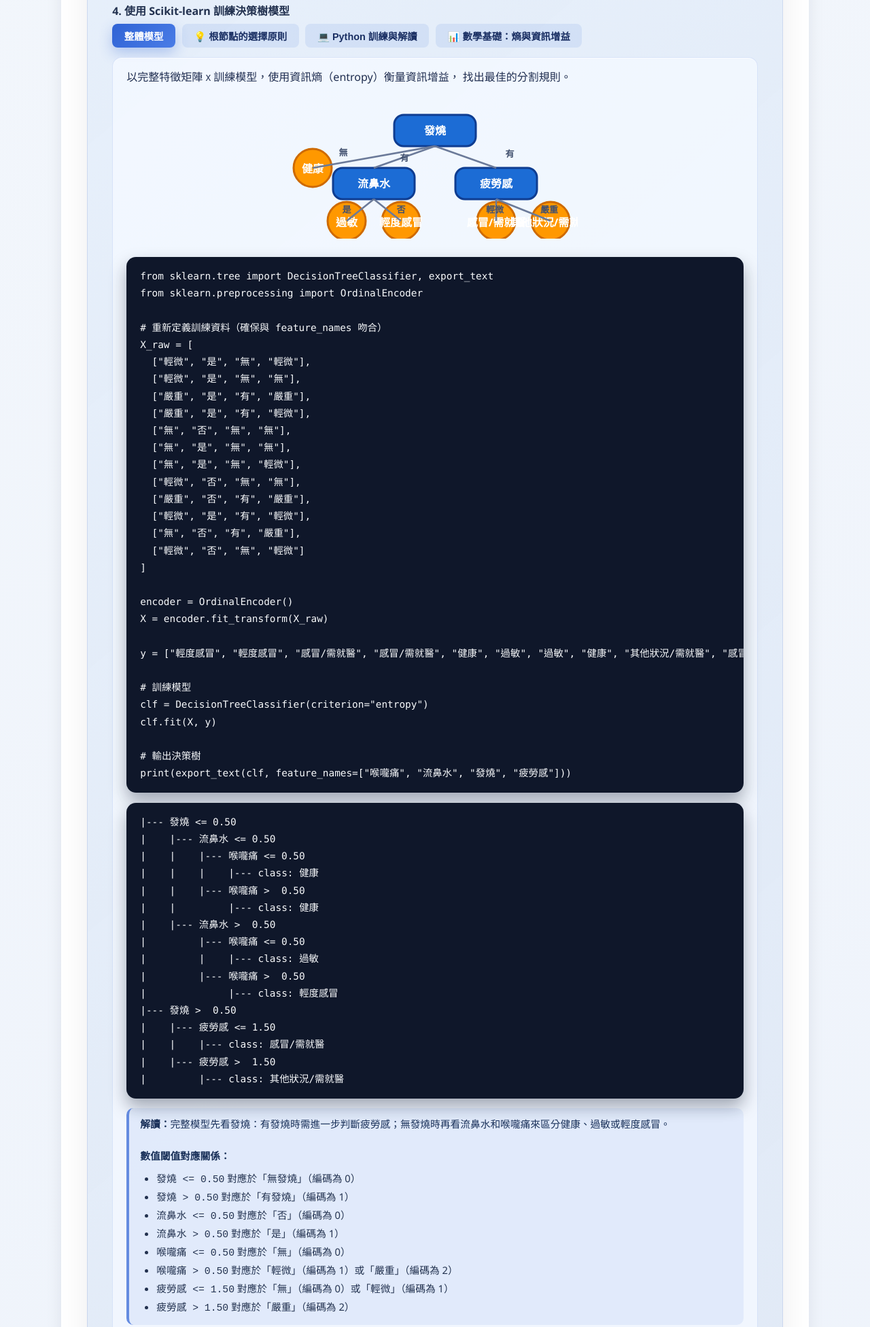
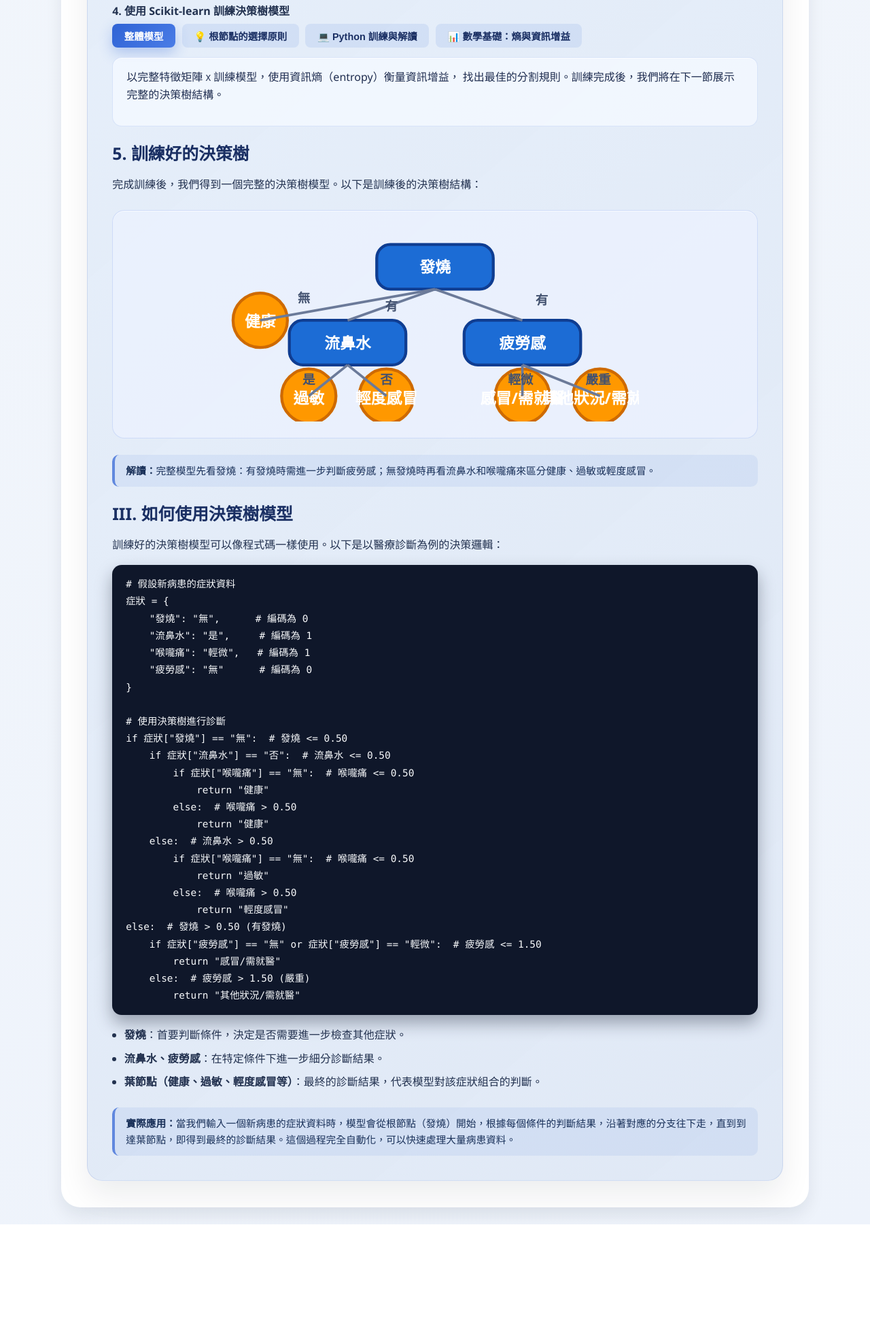
Before and after one commit to jbuduoo/cursor20251102, a plain HTML site: page game/decision-tree/decision-tree.html in a window 1280 px wide. Shown: the part 3516-5468 px from the top of the page at 68% size. After the commit the page ends 5317 px from the top, so only its background shows below. Drawn offline with nearby package versions, Linux system fonts and the light colour scheme.

Commit message:
Update Section 5 spacing and Section III with medical diagnosis example

```diff
--- a/game/decision-tree/decision-tree.html
+++ b/game/decision-tree/decision-tree.html
@@ -973,122 +973,8 @@ for i, feature_name in enumerate(["喉嚨痛", "流鼻水", "發燒", "疲勞感
               <div class="tab-pane active" id="tab-overall">
                 <p>
                   以完整特徵矩陣 <code>X</code> 訓練模型，使用資訊熵（entropy）衡量資訊增益，
-                  找出最佳的分割規則。
+                  找出最佳的分割規則。訓練完成後，我們將在下一節展示完整的決策樹結構。
                 </p>
-                <div class="tab-diagram">
-                  <svg viewBox="0 0 420 200" role="img" aria-label="醫療診斷決策樹">
-                    <defs>
-                      <style>
-                        .node-box { fill:#1c6cd5; stroke:#0f3d91; stroke-width:3; rx:14; ry:14; }
-                        .node-circle { fill:#ff9800; stroke:#ce6a00; stroke-width:3; }
-                        .node-text { font-family:"Segoe UI","Noto Sans TC",sans-serif; font-size:16px; fill:#ffffff; font-weight:600; }
-                        .edge-text { font-family:"Segoe UI","Noto Sans TC",sans-serif; font-size:13px; fill:#42516f; font-weight:600; }
-                        .connector { stroke:#6b7a99; stroke-width:2.6; }
-                      </style>
-                    </defs>
-                    <rect class="node-box" x="150" y="18" width="120" height="46"></rect>
-                    <text class="node-text" x="210" y="47" text-anchor="middle">發燒</text>
-
-                    <rect class="node-box" x="60" y="96" width="120" height="46"></rect>
-                    <text class="node-text" x="120" y="125" text-anchor="middle">流鼻水</text>
-
-                    <rect class="node-box" x="240" y="96" width="120" height="46"></rect>
-                    <text class="node-text" x="300" y="125" text-anchor="middle">疲勞感</text>
-
-                    <circle class="node-circle" cx="30" cy="96" r="28"></circle>
-                    <text class="node-text" x="30" y="103" text-anchor="middle">健康</text>
-
-                    <circle class="node-circle" cx="80" cy="174" r="28"></circle>
-                    <text class="node-text" x="80" y="182" text-anchor="middle">過敏</text>
-
-                    <circle class="node-circle" cx="160" cy="174" r="28"></circle>
-                    <text class="node-text" x="160" y="182" text-anchor="middle">輕度感冒</text>
-
-                    <circle class="node-circle" cx="300" cy="174" r="28"></circle>
-                    <text class="node-text" x="300" y="182" text-anchor="middle">感冒/需就醫</text>
-
-                    <circle class="node-circle" cx="380" cy="174" r="28"></circle>
-                    <text class="node-text" x="380" y="182" text-anchor="middle">其他狀況/需就醫</text>
-
-                    <line class="connector" x1="210" y1="64" x2="120" y2="96"></line>
-                    <line class="connector" x1="210" y1="64" x2="300" y2="96"></line>
-                    <line class="connector" x1="210" y1="64" x2="30" y2="96"></line>
-
-                    <line class="connector" x1="120" y1="142" x2="80" y2="174"></line>
-                    <line class="connector" x1="120" y1="142" x2="160" y2="174"></line>
-                    <line class="connector" x1="300" y1="142" x2="300" y2="174"></line>
-                    <line class="connector" x1="300" y1="142" x2="380" y2="174"></line>
-
-                    <text class="edge-text" x="75" y="78" text-anchor="middle">無</text>
-                    <text class="edge-text" x="165" y="86" text-anchor="middle">有</text>
-                    <text class="edge-text" x="320" y="80" text-anchor="middle">有</text>
-                    <text class="edge-text" x="80" y="162" text-anchor="middle">是</text>
-                    <text class="edge-text" x="160" y="162" text-anchor="middle">否</text>
-                    <text class="edge-text" x="298" y="162" text-anchor="middle">輕微</text>
-                    <text class="edge-text" x="378" y="162" text-anchor="middle">嚴重</text>
-                  </svg>
-                </div>
-                <pre class="article-code">from sklearn.tree import DecisionTreeClassifier, export_text
-from sklearn.preprocessing import OrdinalEncoder
-
-# 重新定義訓練資料（確保與 feature_names 吻合）
-X_raw = [
-  ["輕微", "是", "無", "輕微"],
-  ["輕微", "是", "無", "無"],
-  ["嚴重", "是", "有", "嚴重"],
-  ["嚴重", "是", "有", "輕微"],
-  ["無", "否", "無", "無"],
-  ["無", "是", "無", "無"],
-  ["無", "是", "無", "輕微"],
-  ["輕微", "否", "無", "無"],
-  ["嚴重", "否", "有", "嚴重"],
-  ["輕微", "是", "有", "輕微"],
-  ["無", "否", "有", "嚴重"],
-  ["輕微", "否", "無", "輕微"]
-]
-
-encoder = OrdinalEncoder()
-X = encoder.fit_transform(X_raw)
-
-y = ["輕度感冒", "輕度感冒", "感冒/需就醫", "感冒/需就醫", "健康", "過敏", "過敏", "健康", "其他狀況/需就醫", "感冒/需就醫", "其他狀況/需就醫", "健康"]
-
-# 訓練模型
-clf = DecisionTreeClassifier(criterion="entropy")
-clf.fit(X, y)
-
-# 輸出決策樹
-print(export_text(clf, feature_names=["喉嚨痛", "流鼻水", "發燒", "疲勞感"]))</pre>
-                <pre class="article-code">|--- 發燒 &lt;= 0.50
-|    |--- 流鼻水 &lt;= 0.50
-|    |    |--- 喉嚨痛 &lt;= 0.50
-|    |    |    |--- class: 健康
-|    |    |--- 喉嚨痛 &gt;  0.50
-|    |         |--- class: 健康
-|    |--- 流鼻水 &gt;  0.50
-|         |--- 喉嚨痛 &lt;= 0.50
-|         |    |--- class: 過敏
-|         |--- 喉嚨痛 &gt;  0.50
-|              |--- class: 輕度感冒
-|--- 發燒 &gt;  0.50
-|    |--- 疲勞感 &lt;= 1.50
-|    |    |--- class: 感冒/需就醫
-|    |--- 疲勞感 &gt;  1.50
-|         |--- class: 其他狀況/需就醫</pre>
-                <div class="tab-insight">
-                  <strong>解讀：</strong>完整模型先看發燒：有發燒時需進一步判斷疲勞感；無發燒時再看流鼻水和喉嚨痛來區分健康、過敏或輕度感冒。
-                  <br><br>
-                  <strong>數值閾值對應關係：</strong>
-                  <ul style="margin: 0.5rem 0 0 1.5rem; padding-left: 0;">
-                    <li><code>發燒 &lt;= 0.50</code> 對應於「無發燒」（編碼為 0）</li>
-                    <li><code>發燒 &gt; 0.50</code> 對應於「有發燒」（編碼為 1）</li>
-                    <li><code>流鼻水 &lt;= 0.50</code> 對應於「否」（編碼為 0）</li>
-                    <li><code>流鼻水 &gt; 0.50</code> 對應於「是」（編碼為 1）</li>
-                    <li><code>喉嚨痛 &lt;= 0.50</code> 對應於「無」（編碼為 0）</li>
-                    <li><code>喉嚨痛 &gt; 0.50</code> 對應於「輕微」（編碼為 1）或「嚴重」（編碼為 2）</li>
-                    <li><code>疲勞感 &lt;= 1.50</code> 對應於「無」（編碼為 0）或「輕微」（編碼為 1）</li>
-                    <li><code>疲勞感 &gt; 1.50</code> 對應於「嚴重」（編碼為 2）</li>
-                  </ul>
-                </div>
               </div>
               <div class="tab-pane" id="tab-concept">
                 <h3 style="margin-top: 0; color: #1565c0; font-size: 1.3rem;">💡 決策樹的起點：根節點的選擇原則</h3>
@@ -1271,28 +1157,108 @@ print(export_text(clf, feature_names=["喉嚨痛", "流鼻水", "發燒", "疲
         </div>
 
         <div class="article-section">
+          <h2>5. 訓練好的決策樹</h2>
+          <p style="margin-bottom: 1.5rem;">
+            完成訓練後，我們得到一個完整的決策樹模型。以下是訓練後的決策樹結構：
+          </p>
+
+          <div class="article-illustration" style="margin-bottom: 1.5rem;">
+            <svg viewBox="0 0 420 200" role="img" aria-label="醫療診斷決策樹" style="width: 100%; max-width: 600px; height: auto;">
+              <defs>
+                <style>
+                  .node-box { fill:#1c6cd5; stroke:#0f3d91; stroke-width:3; rx:14; ry:14; }
+                  .node-circle { fill:#ff9800; stroke:#ce6a00; stroke-width:3; }
+                  .node-text { font-family:"Segoe UI","Noto Sans TC",sans-serif; font-size:16px; fill:#ffffff; font-weight:600; }
+                  .edge-text { font-family:"Segoe UI","Noto Sans TC",sans-serif; font-size:13px; fill:#42516f; font-weight:600; }
+                  .connector { stroke:#6b7a99; stroke-width:2.6; }
+                </style>
+              </defs>
+              <rect class="node-box" x="150" y="18" width="120" height="46"></rect>
+              <text class="node-text" x="210" y="47" text-anchor="middle">發燒</text>
+
+              <rect class="node-box" x="60" y="96" width="120" height="46"></rect>
+              <text class="node-text" x="120" y="125" text-anchor="middle">流鼻水</text>
+
+              <rect class="node-box" x="240" y="96" width="120" height="46"></rect>
+              <text class="node-text" x="300" y="125" text-anchor="middle">疲勞感</text>
+
+              <circle class="node-circle" cx="30" cy="96" r="28"></circle>
+              <text class="node-text" x="30" y="103" text-anchor="middle">健康</text>
+
+              <circle class="node-circle" cx="80" cy="174" r="28"></circle>
+              <text class="node-text" x="80" y="182" text-anchor="middle">過敏</text>
+
+              <circle class="node-circle" cx="160" cy="174" r="28"></circle>
+              <text class="node-text" x="160" y="182" text-anchor="middle">輕度感冒</text>
+
+              <circle class="node-circle" cx="300" cy="174" r="28"></circle>
+              <text class="node-text" x="300" y="182" text-anchor="middle">感冒/需就醫</text>
+
+              <circle class="node-circle" cx="380" cy="174" r="28"></circle>
+              <text class="node-text" x="380" y="182" text-anchor="middle">其他狀況/需就醫</text>
+
+              <line class="connector" x1="210" y1="64" x2="120" y2="96"></line>
+              <line class="connector" x1="210" y1="64" x2="300" y2="96"></line>
+              <line class="connector" x1="210" y1="64" x2="30" y2="96"></line>
+
+              <line class="connector" x1="120" y1="142" x2="80" y2="174"></line>
+              <line class="connector" x1="120" y1="142" x2="160" y2="174"></line>
+              <line class="connector" x1="300" y1="142" x2="300" y2="174"></line>
+              <line class="connector" x1="300" y1="142" x2="380" y2="174"></line>
+
+              <text class="edge-text" x="75" y="78" text-anchor="middle">無</text>
+              <text class="edge-text" x="165" y="86" text-anchor="middle">有</text>
+              <text class="edge-text" x="320" y="80" text-anchor="middle">有</text>
+              <text class="edge-text" x="80" y="162" text-anchor="middle">是</text>
+              <text class="edge-text" x="160" y="162" text-anchor="middle">否</text>
+              <text class="edge-text" x="298" y="162" text-anchor="middle">輕微</text>
+              <text class="edge-text" x="378" y="162" text-anchor="middle">嚴重</text>
+            </svg>
+          </div>
+
+          <div class="tab-insight" style="margin-top: 0;">
+            <strong>解讀：</strong>完整模型先看發燒：有發燒時需進一步判斷疲勞感；無發燒時再看流鼻水和喉嚨痛來區分健康、過敏或輕度感冒。
+          </div>
+        </div>
+
+        <div class="article-section">
           <h2>III. 如何使用決策樹模型</h2>
-          <pre class="article-code">if AAA &lt;= 1.5:
-    if BBB == "A":
-        return "D"
-    else:
-        return "E"
-elif AAA &lt;= 2.5:
-    if BBB == "A":
-        return "F"
-    else:
-        return "G"
-else:
-    if BBB == "A":
-        # AAA = 3 且 BBB = "A" 時，可能對應 D 或 F
-        return "D" 或 "F"
-    else:
-        return "E"</pre>
+          <p style="margin-bottom: 1rem;">
+            訓練好的決策樹模型可以像程式碼一樣使用。以下是以醫療診斷為例的決策邏輯：
+          </p>
+          <pre class="article-code"># 假設新病患的症狀資料
+症狀 = {
+    "發燒": "無",      # 編碼為 0
+    "流鼻水": "是",     # 編碼為 1
+    "喉嚨痛": "輕微",   # 編碼為 1
+    "疲勞感": "無"      # 編碼為 0
+}
+
+# 使用決策樹進行診斷
+if 症狀["發燒"] == "無":  # 發燒 <= 0.50
+    if 症狀["流鼻水"] == "否":  # 流鼻水 <= 0.50
+        if 症狀["喉嚨痛"] == "無":  # 喉嚨痛 <= 0.50
+            return "健康"
+        else:  # 喉嚨痛 > 0.50
+            return "健康"
+    else:  # 流鼻水 > 0.50
+        if 症狀["喉嚨痛"] == "無":  # 喉嚨痛 <= 0.50
+            return "過敏"
+        else:  # 喉嚨痛 > 0.50
+            return "輕度感冒"
+else:  # 發燒 > 0.50 (有發燒)
+    if 症狀["疲勞感"] == "無" or 症狀["疲勞感"] == "輕微":  # 疲勞感 <= 1.50
+        return "感冒/需就醫"
+    else:  # 疲勞感 > 1.50 (嚴重)
+        return "其他狀況/需就醫"</pre>
           <ul class="article-list">
-            <li><strong>AAA</strong>：主要的分類依據，先決定大方向。</li>
-            <li><strong>BBB</strong>：細分同一群組內的差異。</li>
-            <li><strong>葉節點（D、E、F、G）</strong>：最終輸出的決策或分類結果。</li>
+            <li><strong>發燒</strong>：首要判斷條件，決定是否需要進一步檢查其他症狀。</li>
+            <li><strong>流鼻水、疲勞感</strong>：在特定條件下進一步細分診斷結果。</li>
+            <li><strong>葉節點（健康、過敏、輕度感冒等）</strong>：最終的診斷結果，代表模型對該症狀組合的判斷。</li>
           </ul>
+          <div class="tab-insight" style="margin-top: 1.5rem;">
+            <strong>實際應用：</strong>當我們輸入一個新病患的症狀資料時，模型會從根節點（發燒）開始，根據每個條件的判斷結果，沿著對應的分支往下走，直到到達葉節點，即得到最終的診斷結果。這個過程完全自動化，可以快速處理大量病患資料。
+          </div>
         </div>
       </section>
 
```
